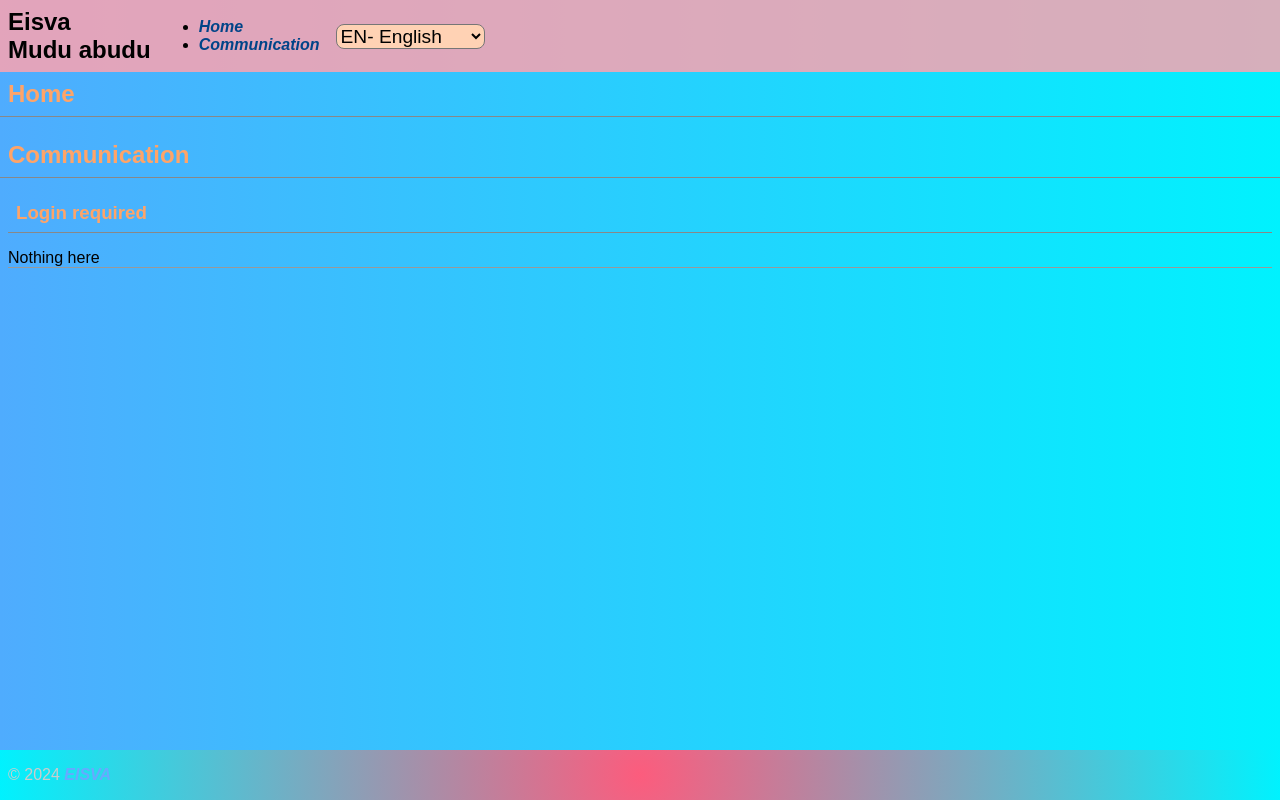
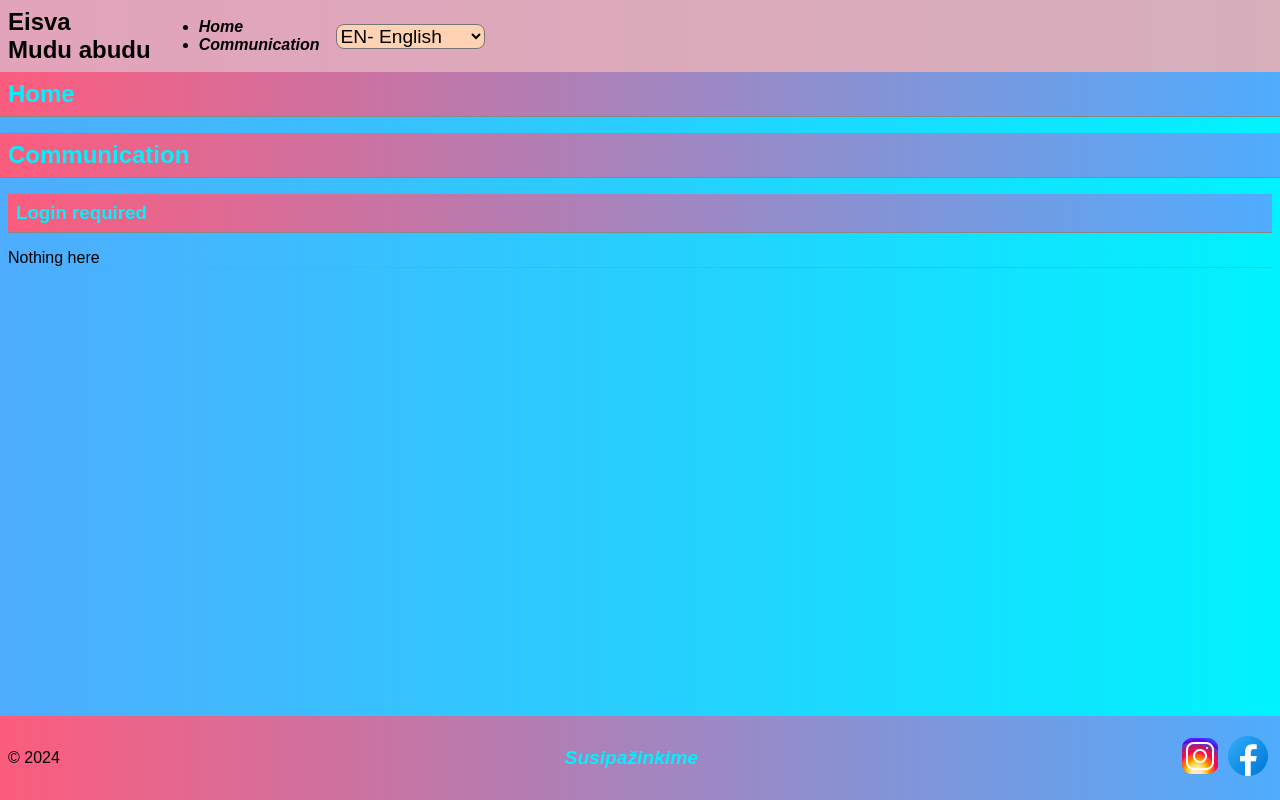
Before and after one commit to Jolitaviso/eisva, a Django app: page / in a window 1280 px wide. Run offline with Django 5.2, Linux system fonts and the light colour scheme; data that the repository does not hold is empty.

Commit message:
fb, insta icon

```diff
--- a/blog/communication/static/css/style.css
+++ b/blog/communication/static/css/style.css
@@ -63,21 +63,21 @@ main {
 }
 
 a {
-    color: #004488;
+    color: black;
     text-decoration: none;
     font-weight: bold;
     font-style: italic;
 }
 
 a:hover {
-    color: #0055cc;
+    color: #00f2fe;
 }
 h1, h2, h3, h4, h5, h6 {
-    background-color: radial-gradient(circle, #fc5c7d, #00f2fe);
+    background: linear-gradient(to right, #fc5c7d, #4facfe);
     border-bottom: 1px solid #888888;
     padding: 0.5rem;
     margin: 1rem 0;
-    color: #ffa468
+    color: #00f2fe
 }
 
 p, main ul {
@@ -103,15 +103,15 @@ h4:first-child, h5:first-child, h6:first-child {
 /*Apačia*/
 
 footer {
-    background: radial-gradient(circle, #fc5c7d, #00f2fe);
+    background: linear-gradient(to right, #fc5c7d, #4facfe);  /*background: radial-gradient(circle, #fc5c7d, #00f2fe);*/
 }
 
 footer p {
-    color: #cccccc;
+    color: black;
 }
 
 footer a {
-    color: #66aaff;
+    color: #00f2fe;   /*#66aaff; graži mėlyna spalva*/
 }
 
 footer a:hover {
--- a/blog/communication/templates/base.html
+++ b/blog/communication/templates/base.html
@@ -32,7 +32,14 @@
     <main>{% block content %}{% endblock content %}</main>
     <footer>
         {% block footer %}{% endblock footer %}
-        <p>&copy; 2024 <a href="https://www.dainos.com/E/eisva_mudu_abudu.htm" target="_blank">EISVA</a></p>
+        <p style="text-align: center; display: flex; justify-content: center; align-items: center;">
+            &copy; 2024&nbsp;&nbsp;&nbsp;&nbsp;&nbsp;&nbsp;
+            <a style="font-size: larger; margin-left: auto;" href="https://www.instagram.com/jolitaviso_/" target="_blank">{%trans "susipažinkime"|capfirst %}</a>
+            <a style="margin-left: auto;" href="https://www.instagram.com/jolitaviso_/" target="_blank">
+                <img class="icon" src="{% static "img/instagram.png" %}"></a>
+            <a href="https://www.facebook.com/jolitaviso/" target="_blank">
+                <img class="icon" src="{% static "img/facebook.png" %}"></a>
+        </p>
     </footer>
 </body>
 </html>
```
Also changed, not shown: blog/communication/static/img/facebook.png (added), blog/communication/static/img/instagram.png (added).
